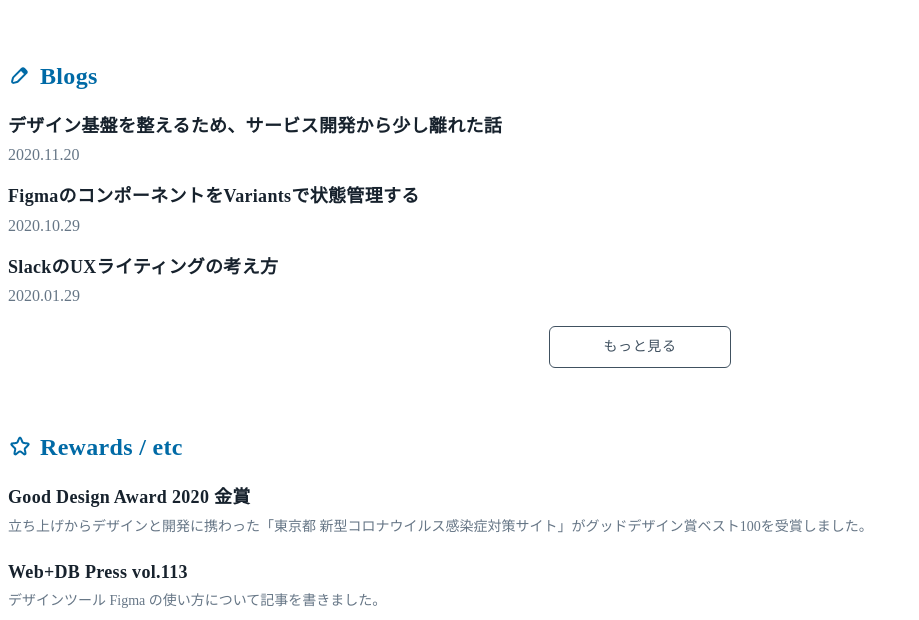
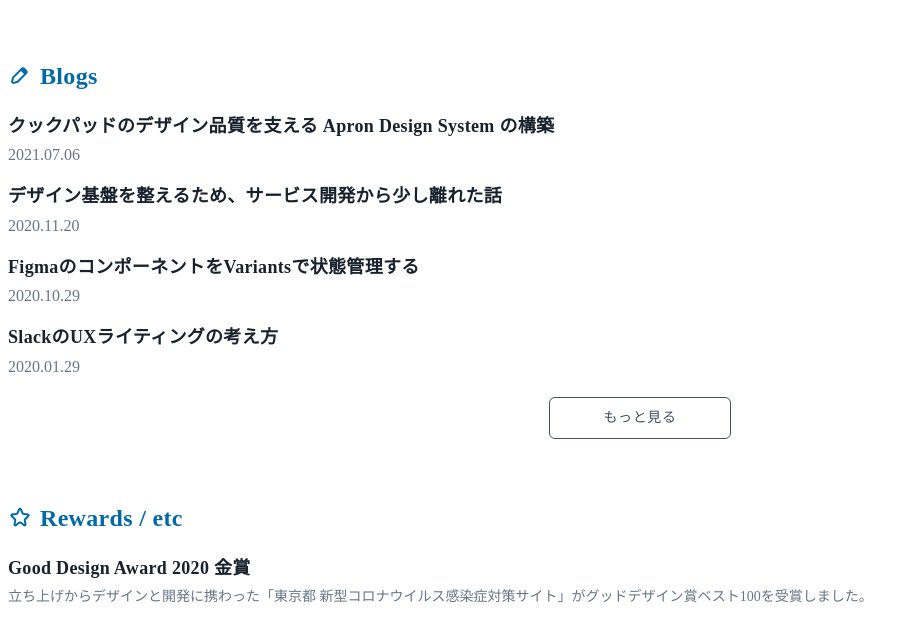
Before and after one commit to kenshir0f/gatsby-portfolio, a Gatsby site: page / in a window 1280 px wide. Shown: the part 1979-2599 px from the top of the page, without its empty margins (0-919 px from the left). Built offline with nearby package versions, Linux system fonts and the light colour scheme; Gatsby itself is replaced by a stand-in of ours.

Commit message:
Update note

```diff
--- a/src/components/sections/blogs.tsx
+++ b/src/components/sections/blogs.tsx
@@ -8,6 +8,11 @@ export const Blogs: React.FC<BaseProps> = ({ ...props }) => {
   return (
     <Box {...props}>
       <Heading icon="edit" mb={[3, 4]} text="Blogs" />
+      <TitleLink
+        text="クックパッドのデザイン品質を支える Apron Design System の構築"
+        href="https://note.com/fjkn/n/nf73742ec925a"
+      />
+      <Date time="2021.07.06" />
       <TitleLink
         text="デザイン基盤を整えるため、サービス開発から少し離れた話"
         href="https://note.com/fjkn/n/nc8f5498e5e69"
```
